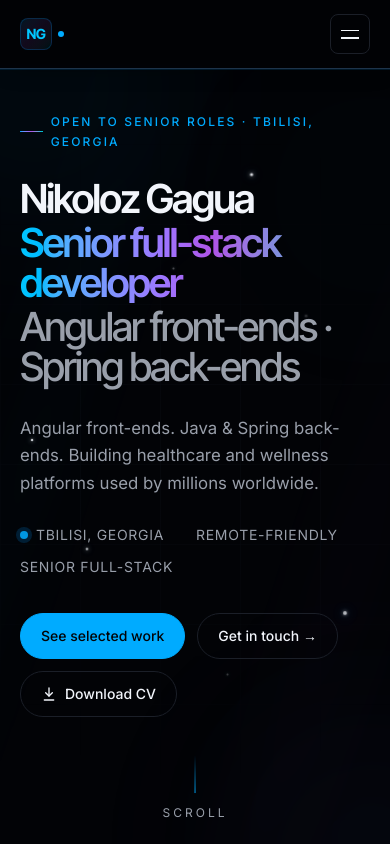
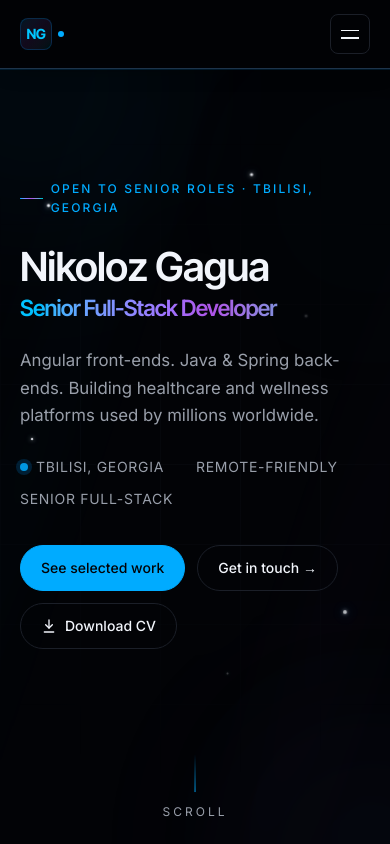
Before and after one commit to ngagua/Portfolio, an Angular app: page / in a window 390 px wide. Shown: the top 844 px of the page. Built offline with nearby package versions, Linux system fonts and the light colour scheme.

Commit message:
feat: update hero component styling for improved readability and responsiveness

```diff
--- a/src/app/sections/hero/hero.component.html
+++ b/src/app/sections/hero/hero.component.html
@@ -7,14 +7,16 @@
     <p class="eyebrow" data-hero="eyebrow">Open to senior roles · {{ location }}</p>
 
     <h1
-      class="font-display font-semibold text-foreground flex flex-col gap-1 leading-none tracking-tighter text-[clamp(2.5rem,7vw,5.5rem)]"
+      class="font-display font-semibold text-foreground flex flex-col gap-2 leading-[1.05] tracking-tighter"
       data-hero="title"
     >
-      <span class="inline-block" data-hero="line">{{ name }}</span>
-      <span class="inline-block" data-hero="line" appAuroraText> Senior full-stack developer </span>
-      <span class="inline-block text-muted font-medium" data-hero="line">
-        Angular front-ends · Spring back-ends
-      </span>
+      <span class="inline-block text-[clamp(2.5rem,7vw,5.25rem)]" data-hero="line">{{ name }}</span>
+      <span
+        class="inline-block text-[clamp(1.4rem,3.2vw,2.5rem)] font-semibold text-balance"
+        data-hero="line"
+        appAuroraText
+        >{{ role }}</span
+      >
     </h1>
 
     <p
```
